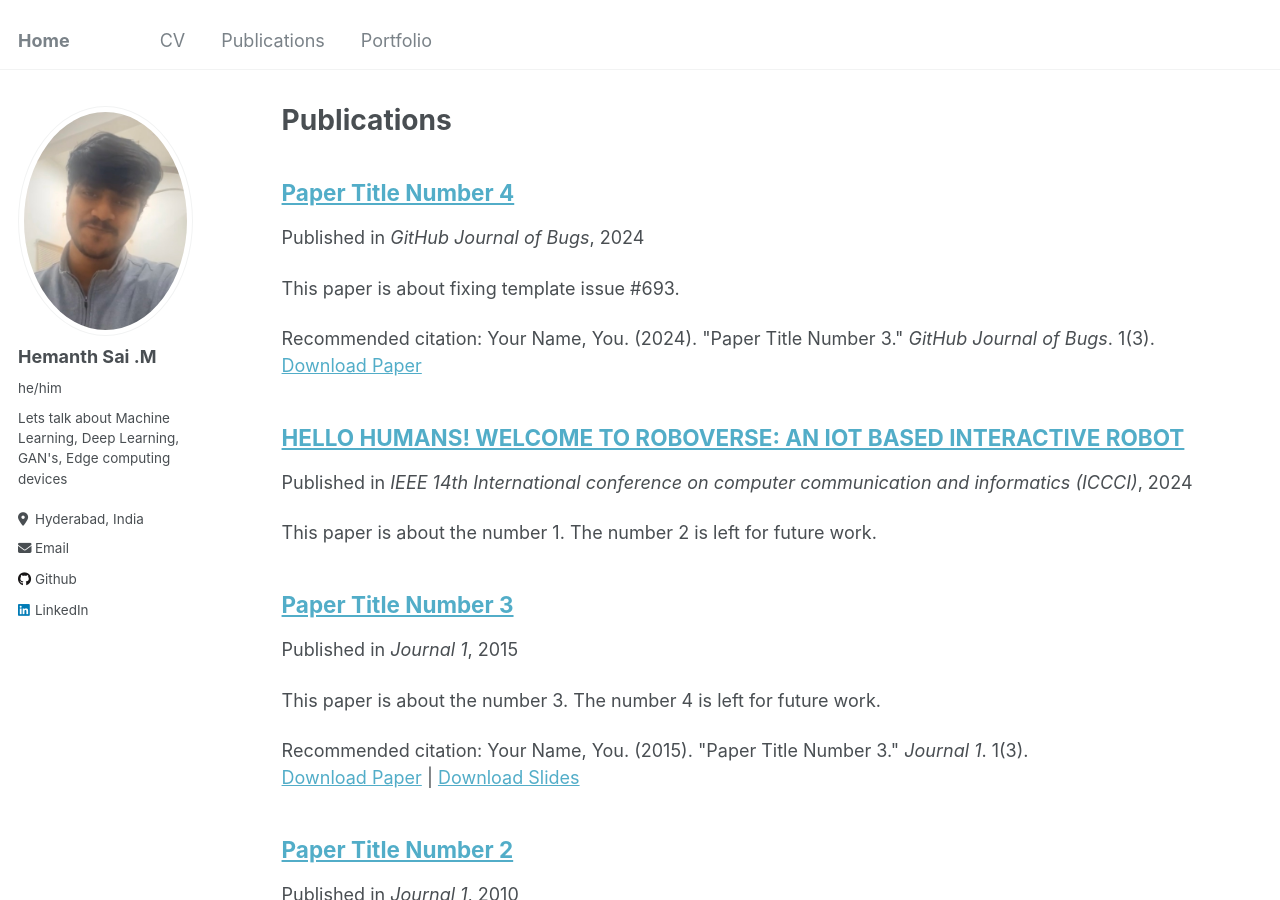
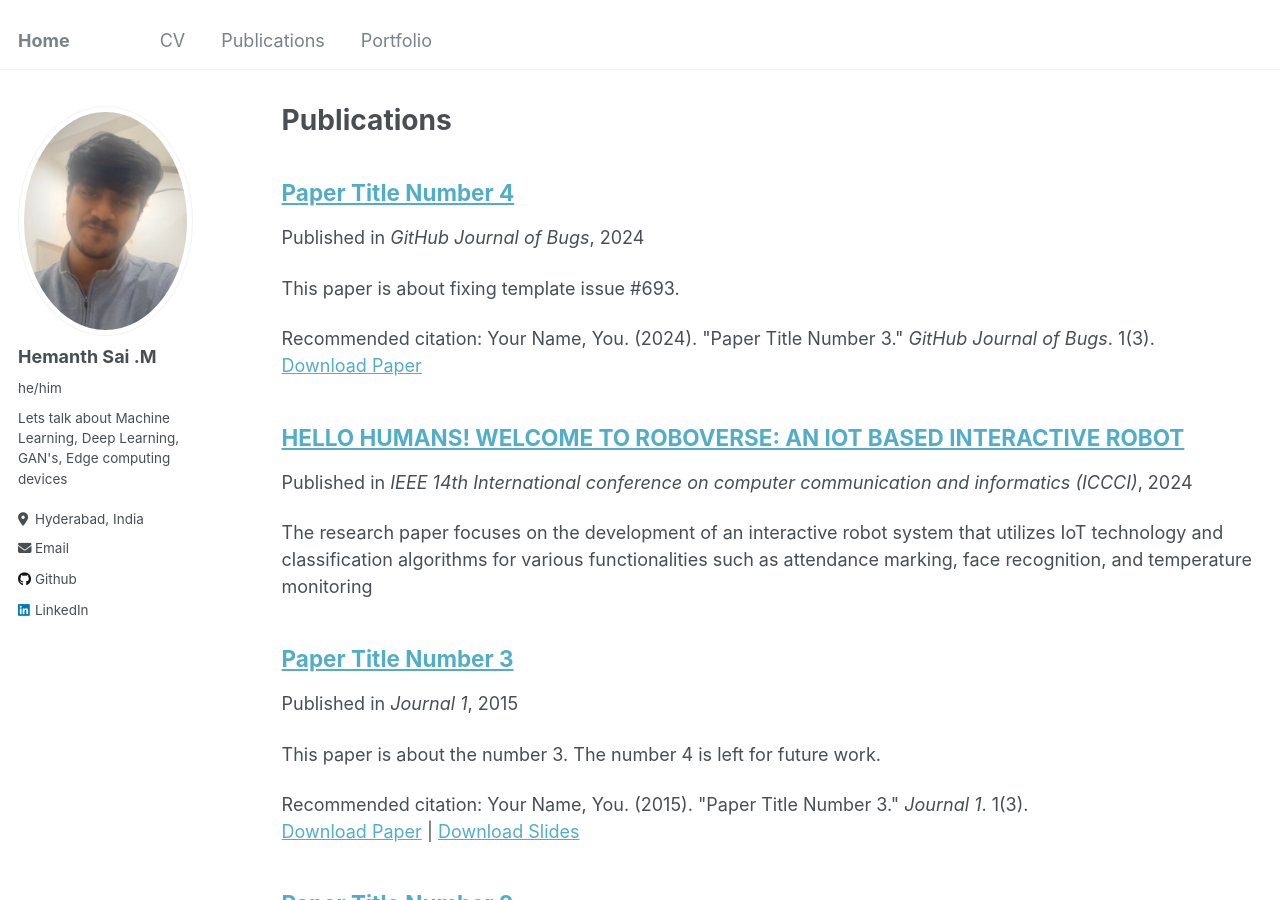
Before and after one commit to hemanth1403/hemanth1403.github.io, a Jekyll site: the page built from _pages/publications.md, in a window 1280 px wide and 900 px high. Built offline with Jekyll 4.4.1, drawn with Linux system fonts in a browser that asks for light colours.

Commit message:
Updated on 21-07-2024

```diff
--- a/_publications/2024-paper1.md
+++ b/_publications/2024-paper1.md
@@ -2,8 +2,8 @@
 title: "HELLO HUMANS! WELCOME TO ROBOVERSE: AN IOT BASED INTERACTIVE ROBOT"
 collection: publications
 #permalink: /publication/2009-10-01-paper-title-number-1
-permalink: /publication/2024-paper1.pdf
-excerpt: "This paper is about the number 1. The number 2 is left for future work."
+permalink: /publication/2024-paper1
+excerpt: "The research paper focuses on the development of an interactive robot system that utilizes IoT technology and classification algorithms for various functionalities such as attendance marking, face recognition, and temperature monitoring"
 date: 2024-01-29
 venue: "IEEE 14th International conference on computer communication and informatics (ICCCI)"
 #slidesurl: "http://academicpages.github.io/files/slides1.pdf"
@@ -11,4 +11,6 @@ venue: "IEEE 14th International conference on computer communication and informa
 #citation: "Your Name, You. (2009). &quot;Paper Title Number 1.&quot; <i>Journal 1</i>. 1(1)."
 ---
 
-The contents above will be part of a list of publications, if the user clicks the link for the publication than the contents of section will be rendered as a full page, allowing you to provide more information about the paper for the reader. When publications are displayed as a single page, the contents of the above "citation" field will automatically be included below this section in a smaller font.
+Paper talks about the implmentation of modernizes visitor management in technical laboratories by replacing the traditional paper-based registry with a machine learning and computer vision system for face recognition. The proposed solution involves a robot that captures and enhances visitor images, detects individuals, and extracts facial features (encodings) which are stored in a JSON format. Using SVM (Support Vector Machine), the system compares new visitor face embeddings against the stored data for identification. Upon recognizing a visitor, it measures their temperature and provides a voice command with their status. This approach aims to streamline the visitor tracking process, enhance security, and reduce manual workload.
+
+[Paper](https://drive.google.com/file/d/14Uxb59hzMNN04ItF8f4E6ZRDzyzHWZ3y/view?usp=sharing)
```
Also changed, not shown: 2 other files.
